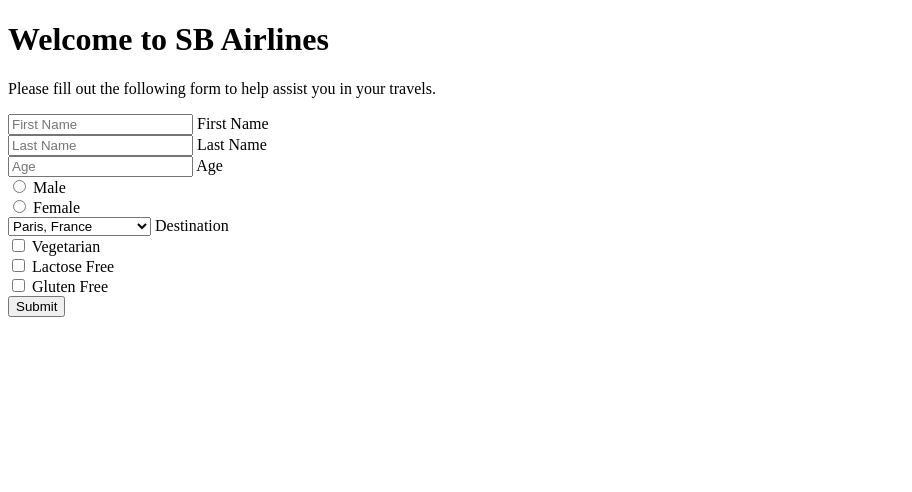
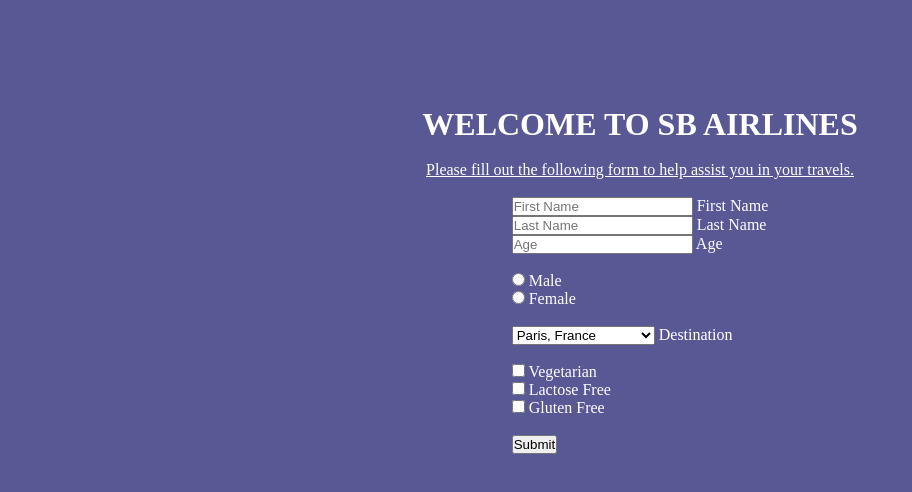
Before and after one commit to ssnyman/assignments, a plain HTML site: page travel-form/index.html in a window 1280 px wide. Shown: the whole page, without its empty margins (0-912 px from the left). Drawn offline with Linux system fonts and the light colour scheme.

Commit message:
edited html - finished css

```diff
--- a/travel-form/index.html
+++ b/travel-form/index.html
@@ -1,6 +1,7 @@
 <!DOCTYPE html>
 <html lang="en">
 <head>
+    <link rel="stylesheet" href="style.css">
     <meta charset="UTF-8">
     <meta http-equiv="X-UA-Compatible" content="IE=edge">
     <meta name="viewport" content="width=device-width, initial-scale=1.0">
@@ -9,7 +10,9 @@
 </head>
 <body>
     <h1>Welcome to SB Airlines</h1>
+    <br>
     <p>Please fill out the following form to help assist you in your travels.</p>
+    <br>
     <form id="airline-form">
         <input type="text" name="first-name" placeholder="First Name">
         <label for="first-name">First Name</label>
@@ -20,11 +23,13 @@
         <input type="number" name="age" placeholder="Age">
         <label for="age">Age</label>
         <br>
+        <br>
         <input type="radio" name="gender" value="male" id="male">
         <label for="male">Male</label>
         <br>
         <input type="radio" name="gender" value="female" id="female">
         <label for="female">Female</label>
+        <br>
         <br>
         <select name="destination" id="destination">
             <option value="Paris, France">Paris, France</option>
@@ -32,6 +37,7 @@
             <option value="Edinburgh, Scotland">Edinburgh, Scotland</option>
         </select>
         <label for="where">Destination</label>
+        <br>
         <br>
         <input type="checkbox" name="vegetarian" id="veggie" value="Vegetarian">
         <label for="vegetarian">Vegetarian</label>
@@ -42,6 +48,7 @@
         <input type="checkbox" name="gluten-free" id="gluten-free" value=" Gluten Free">
         <label for="gluten-free">Gluten Free</label>
         <br>
+        <br>
         <button id="submit">Submit</button>
     </form>
 </body>
--- a/travel-form/style.css
+++ b/travel-form/style.css
@@ -0,0 +1,26 @@
+* {
+    margin: 0;
+    padding: 0;
+}
+
+body {
+    background-color: rgba(68, 68, 136, 0.889);
+    color: rgb(255, 255, 255);
+    display: flex;
+    align-items: center;
+    justify-content: center;
+    flex-direction: column;
+    min-height: 70vh;
+}
+
+h1 {
+    text-transform: uppercase;
+}
+
+p {
+    text-decoration: underline;
+}
+
+button:hover {
+    background-color: rgb(255, 255, 255);
+}
```
